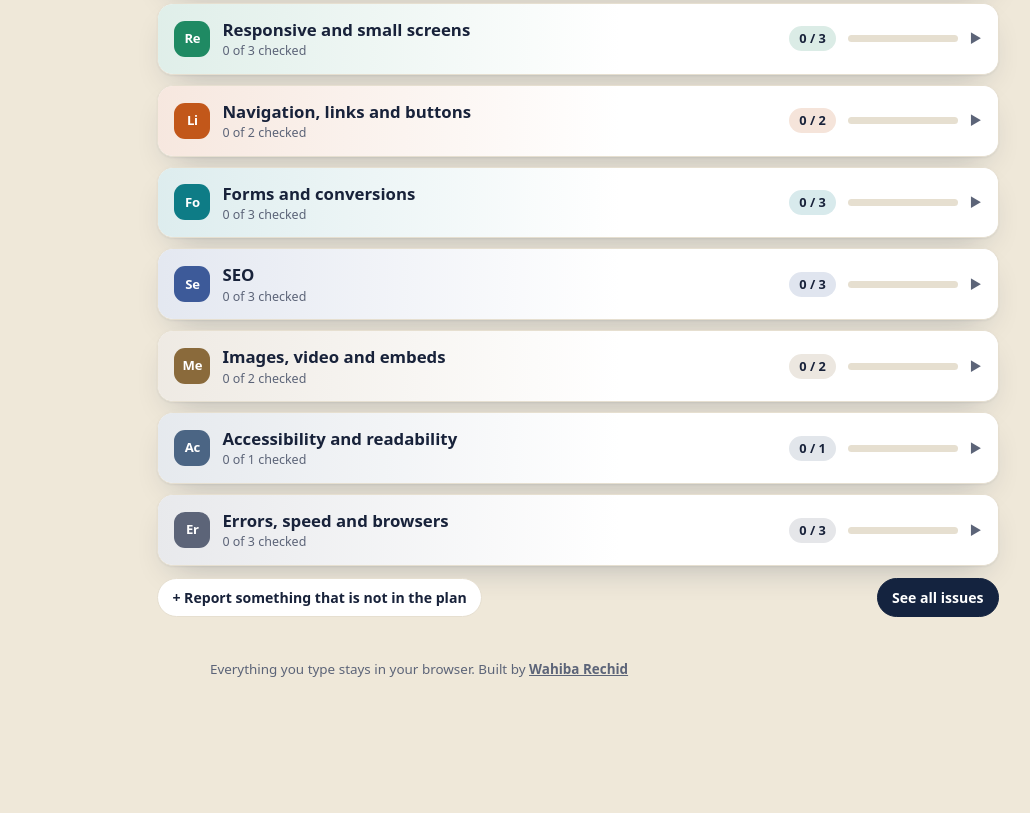
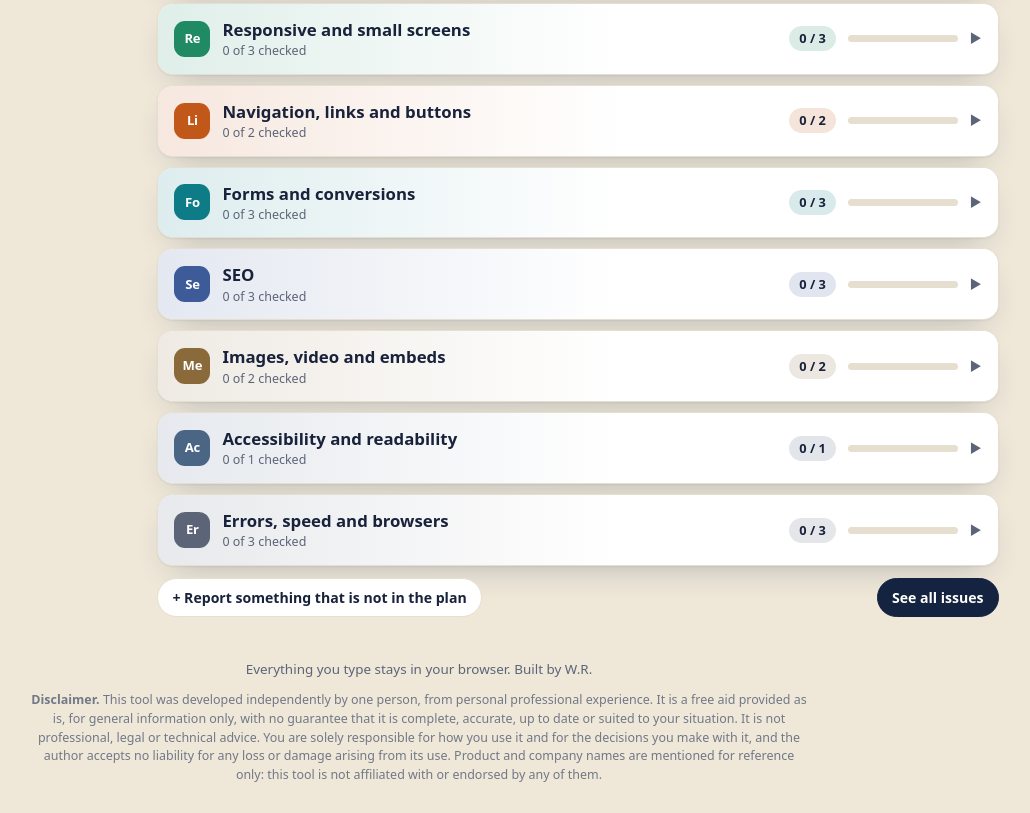
Before and after one commit to rechidwahiba-cell/qa-handoff, a plain HTML site: page index.html in a window 1280 px wide. Shown: the part 1011-1824 px from the top of the page, without its empty margins (221-1251 px from the left). Before the commit the page ends 1718 px from the top, so only its background shows below. Drawn offline with Linux system fonts and the light colour scheme.

Commit message:
Use initials and add a disclaimer
Co-Authored-By: Claude Fable 5.2 <noreply@anthropic.com>

```diff
--- a/index.html
+++ b/index.html
@@ -3,7 +3,7 @@
 <head>
 <meta charset="utf-8">
 <meta name="viewport" content="width=device-width, initial-scale=1">
-<title>Site QA Handoff | Wahiba Rechid</title>
+<title>Site QA Handoff</title>
 <meta name="description" content="Test a delivered website page by page and send clear, complete feedback to developers: a full test plan, guided issue reports, a retest loop and exports for any ticketing tool.">
 <meta property="og:title" content="Site QA Handoff">
 <meta property="og:description" content="From marketing to tech: test a delivered site and report issues developers can fix without asking twice.">
@@ -275,7 +275,8 @@ body.demo .tabb[aria-current=true]{background:var(--bg)}
 <div id="print"></div>
 <div id="toast" role="status" aria-live="polite"></div>
 <div id="demo" hidden aria-live="polite"></div>
-<footer><div class="wrap">Everything you type stays in your browser. Built by <a href="https://wahiba-rechid.vercel.app/">Wahiba Rechid</a></div></footer>
+<footer><div class="wrap">Everything you type stays in your browser. Built by W.R.</div><p style="max-width:820px;margin:12px auto 0;padding:0 20px;font-size:.78rem;line-height:1.5;opacity:.85"><b>Disclaimer.</b> This tool was developed independently by one person, from personal professional experience. It is a free aid provided as is, for general information only, with no guarantee that it is complete, accurate, up to date or suited to your situation. It is not professional, legal or technical advice. You are solely responsible for how you use it and for the decisions you make with it, and the author accepts no liability for any loss or damage arising from its use. Product and company names are mentioned for reference only: this tool is not affiliated with or endorsed by any of them.</p>
+</footer>
 
 <script>
 const $=id=>document.getElementById(id);
```
Also changed, not shown: 1 other file.
